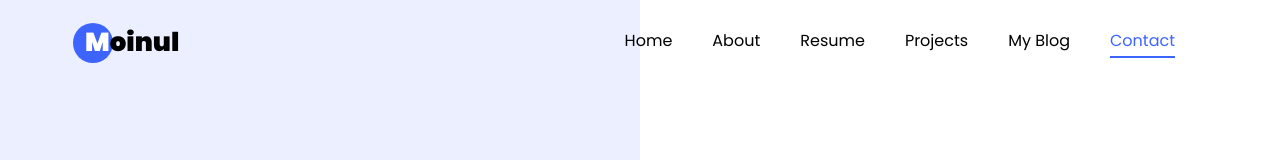
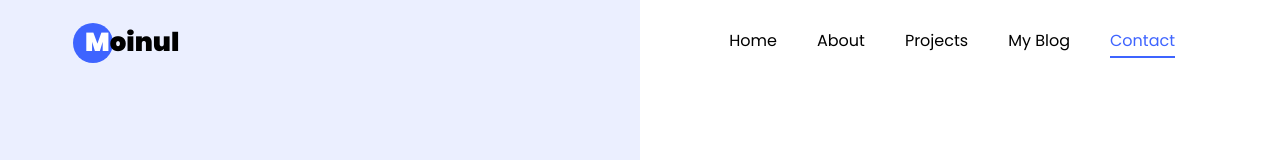
Before and after one commit to aang13/aang13.github.io, a plain HTML site: page index.html in a window 1280 px wide. Shown: the top 160 px of the page. Drawn offline with Linux system fonts and the light colour scheme; files whose address does not match are found by name.

Commit message:
resume removed from header

```diff
--- a/index.html
+++ b/index.html
@@ -39,7 +39,7 @@
 				<ul class="navbar-nav nav ml-auto">
 					<li class="nav-item"><a href="#home-section" class="nav-link"><span>Home</span></a></li>
 					<li class="nav-item"><a href="#about-section" class="nav-link"><span>About</span></a></li>
-					<li class="nav-item"><a href="#resume-section" class="nav-link"><span>Resume</span></a></li>
+<!--				<li class="nav-item"><a href="#resume-section" class="nav-link"><span>Resume</span></a></li>-->
 					<!-- <li class="nav-item"><a href="#services-section" class="nav-link"><span>Services</span></a></li> -->
 					<li class="nav-item"><a href="#projects-section" class="nav-link"><span>Projects</span></a></li>
 					<li class="nav-item"><a href="#blog-section" class="nav-link"><span>My Blog</span></a></li>
@@ -78,7 +78,10 @@
 				<div class="col-md-7 heading-section text-center ftco-animate">
 					<h1 class="big big-2">About</h1>
 					<h2 class="mb-4">About Me</h2>
-					<p>Hi I am currently working as a full stack developer at MarginEdge. Beside that, I sometime write articles on different topic related to latest technologies. Expertise comes from continuous learning. Learning while helping others is a great way, I think. Whenever I get chance to answer at StackOverflow I try to make the best out of it.</p>
+					<p>Hi I am currently working as a full stack developer at MarginEdge. Beside that,
+						I sometime write articles on different topic related to latest technologies.
+						Expertise comes from continuous learning. Learning while helping others is a great way,
+						I think. Whenever I get chance to answer at StackOverflow I try to make the best out of it.</p>
 				</div>
 			</div>
 		<div class="row">
```
